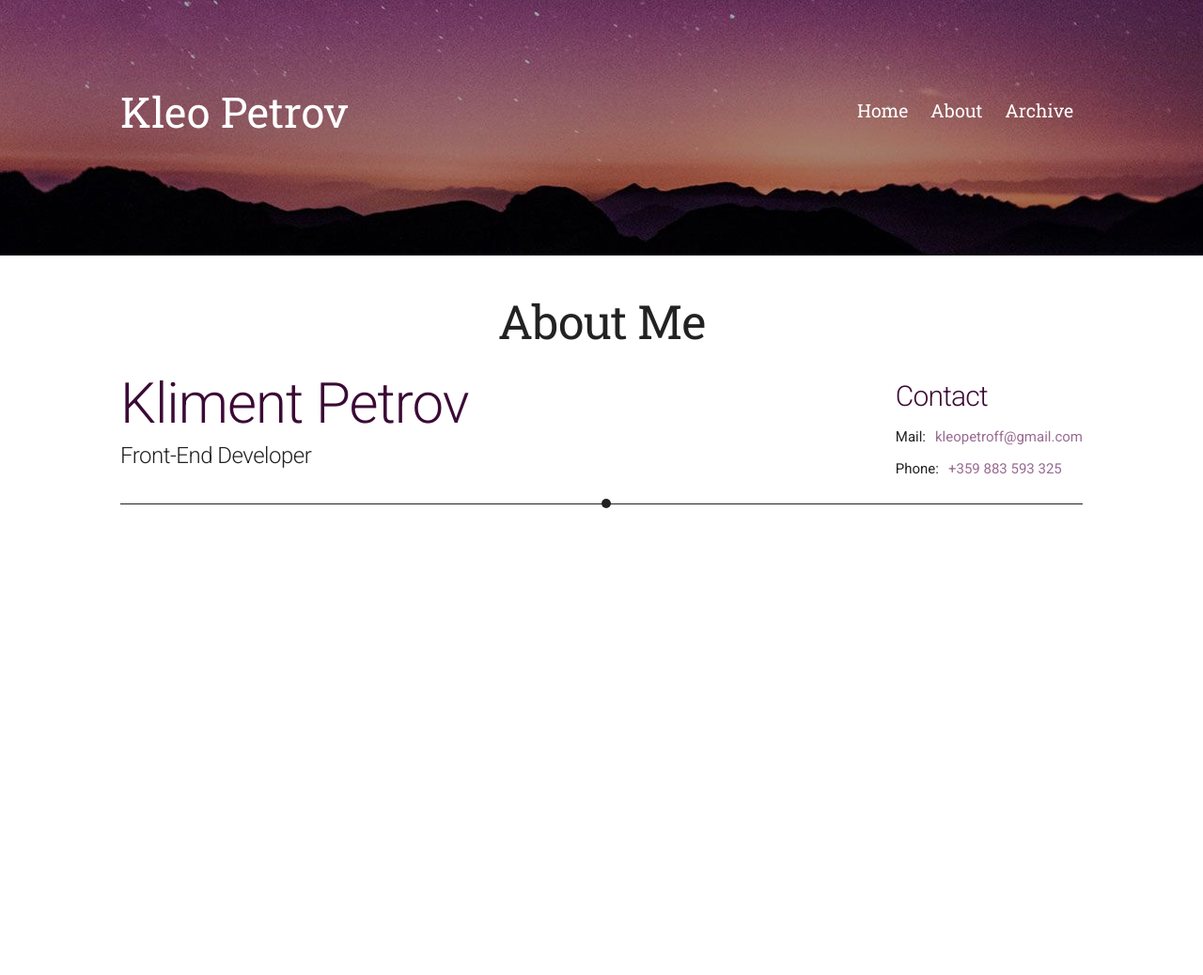
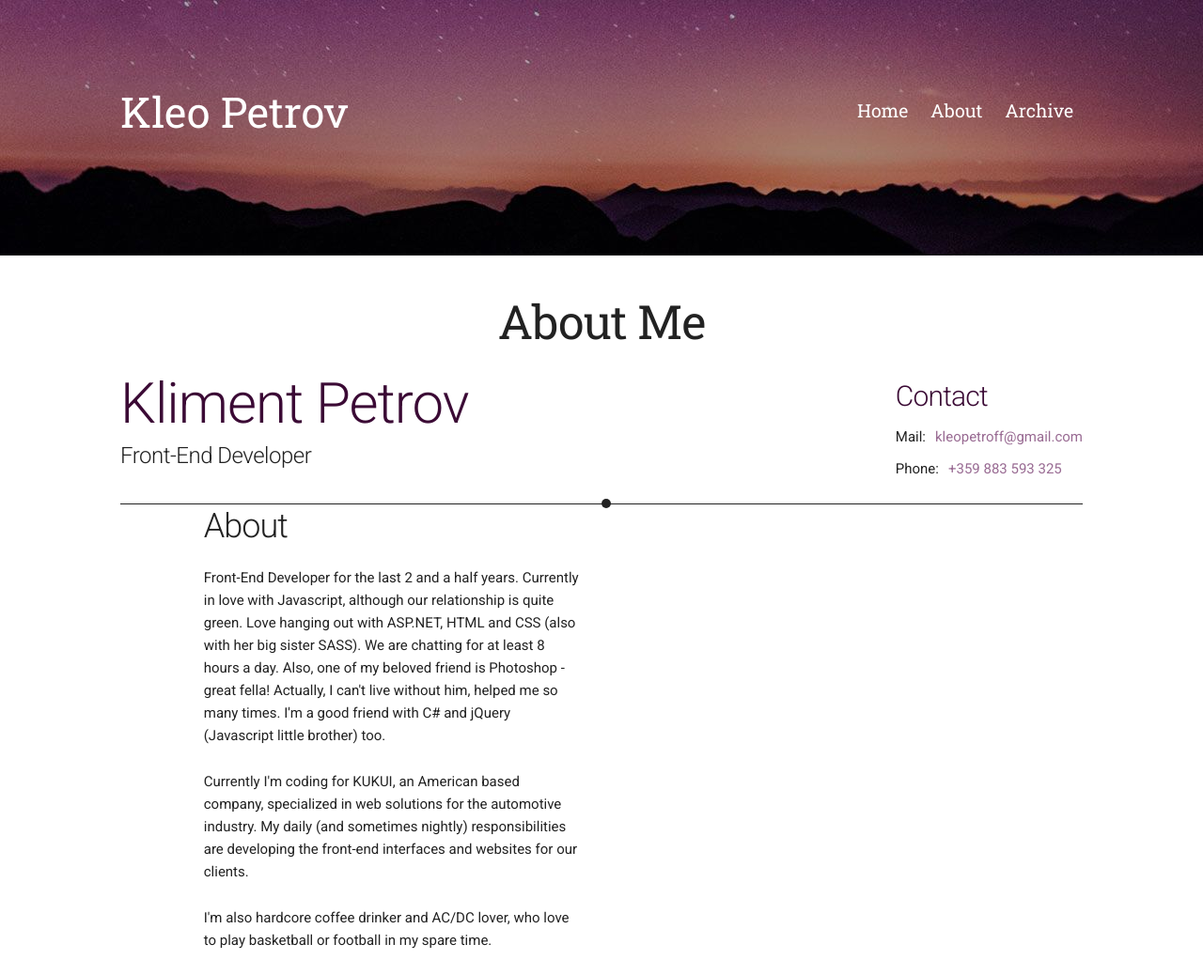
Before and after one commit to KleoPetroff/kleopetroff.github.io, a Jekyll site: the page built from about.html, in a window 1280 px wide. Shown: the whole page at 94% size. Built offline with Jekyll 4.4.1, drawn with Linux system fonts in a browser that asks for light colours; before the commit the page ends 900 px from its top, so only the background shows below that.

Commit message:
Add Bio in about us page

```diff
--- a/about.html
+++ b/about.html
@@ -18,9 +18,24 @@ layout: default
                 <ul class="contact-list">
                     <li>Mail:<a class="contact-mail" href="mailto:kleopetroff@gmail.com" title="Contact mail">kleopetroff@gmail.com</a>
                     </li>
-                    <li>Phone:<a class="contact-phone" href="tel:359883593325" title="Contact Phone">+359 883 593 325</a></li>
+                    <li>Phone:<a class="contact-phone" href="tel:359883593325" title="Contact Phone">+359 883 593
+                        325</a></li>
                 </ul>
             </div>
         </div>
     </div>
 </div>
+<div class="container">
+    <div class="row">
+        <div class="five columns left offset-by-one">
+            <h3>About</h3>
+            <p>Front-End Developer for the last 2 and a half years. Currently in love with Javascript, although our relationship is
+            quite green. Love hanging out with ASP.NET, HTML and CSS (also with her big sister SASS). We are chatting for at least 8 hours a day.
+            Also, one of my beloved friend is Photoshop - great fella! Actually, I can't live without him, helped me so many times. I'm a good friend with C# and jQuery (Javascript little brother) too. </p>
+
+            <p>Currently I'm coding for KUKUI, an American based company, specialized in web solutions for the automotive industry.
+            My daily (and sometimes nightly) responsibilities are developing the front-end interfaces and websites for our clients.</p>
+            <p>I'm also hardcore coffee drinker and AC/DC lover, who love to play basketball or football in my spare time.</p>
+        </div>
+    </div>
+</div>
```
